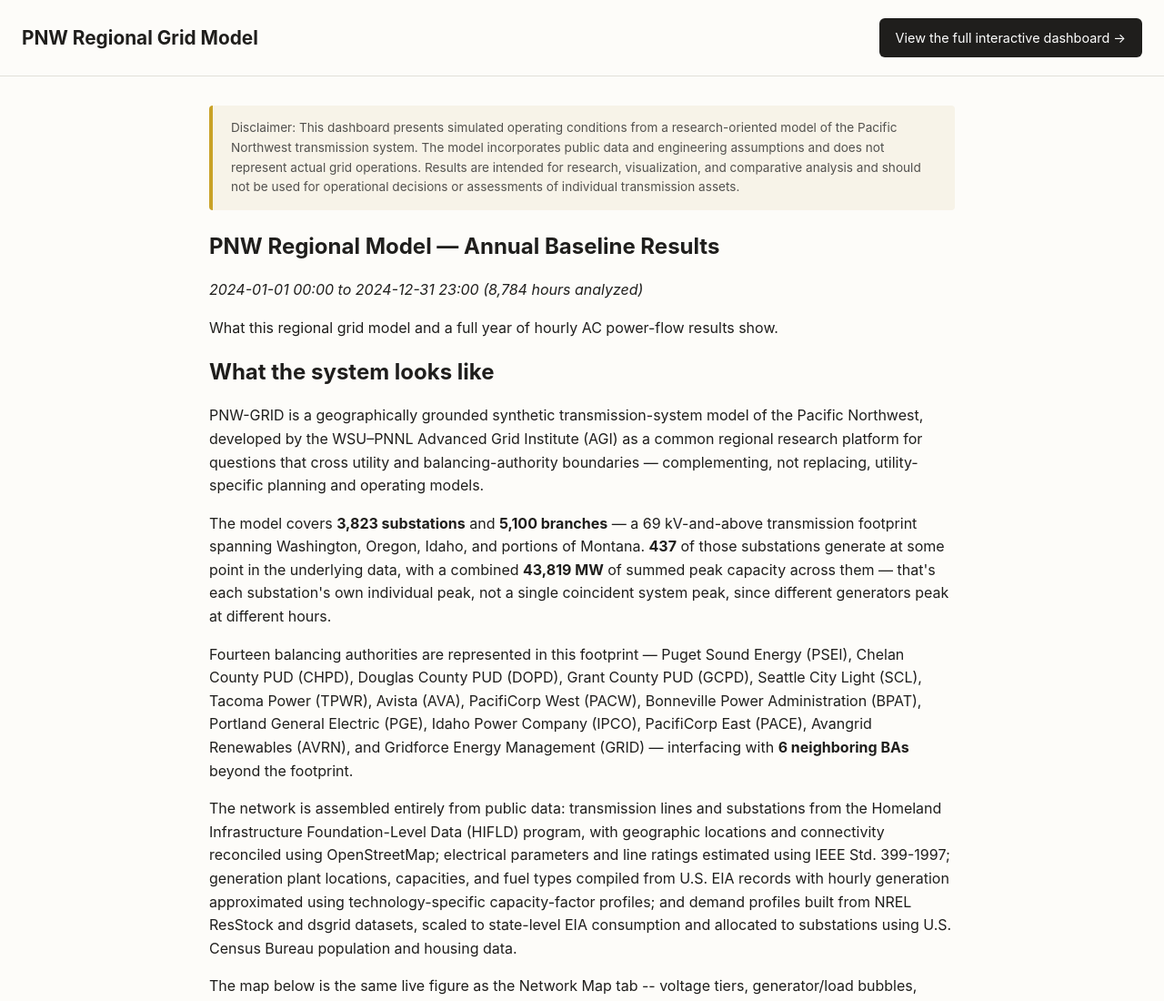
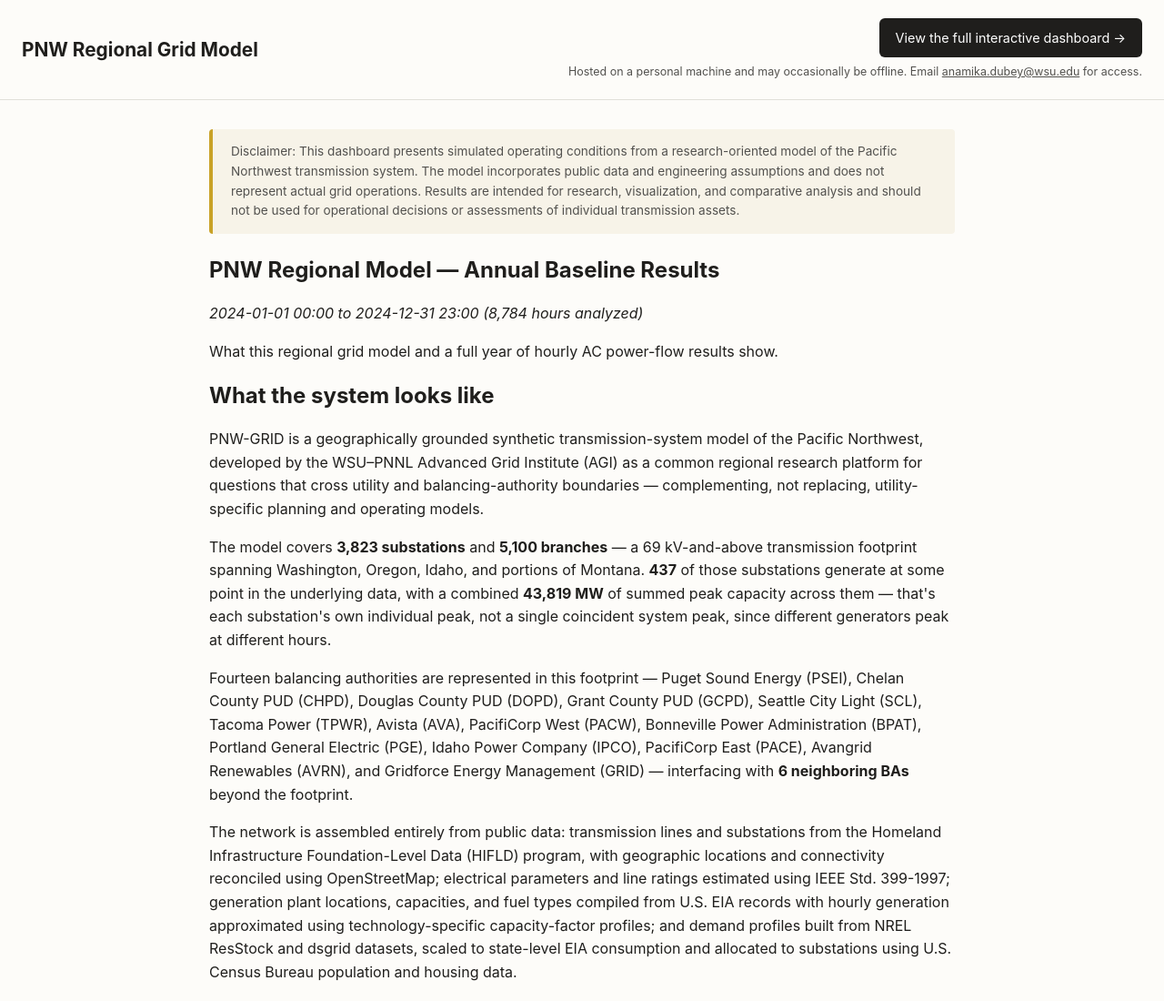
Before and after one commit to anamika-dubey/pnwgridmodel-site, a plain HTML site: page index.html in a window 1280 px wide. Shown: the top 1100 px of the page at 91% size. Drawn offline with Linux system fonts and the light colour scheme.

Commit message:
Add contact disclaimer next to the dashboard link
The live dashboard runs on a personal machine behind a Cloudflare
Tunnel, so it goes offline (showing a raw tunnel error) whenever that
machine sleeps or loses power. Until that's handled at the edge, a
plain note sets visitor expectations and gives them a way to reach out
instead of hitting an unexplained error.

Co-Authored-By: Claude Sonnet 5 <noreply@anthropic.com>

```diff
--- a/index.html
+++ b/index.html
@@ -22,6 +22,7 @@
     gap: 12px;
   }
   header h1 { margin: 0; font-size: 1.3em; }
+  .dashboard-link-group { text-align: right; }
   .dashboard-link {
     display: inline-block;
     padding: 10px 18px;
@@ -33,6 +34,12 @@
     white-space: nowrap;
   }
   .dashboard-link:hover { opacity: 0.85; }
+  .dashboard-link-note {
+    margin: 6px 0 0 0;
+    font-size: 0.78em;
+    color: #52514e;
+  }
+  .dashboard-link-note a { color: #52514e; }
   article { max-width: 820px; margin: 32px auto 64px auto; padding: 0 24px; }
   article img { width: 100%; height: auto; display: block; border-radius: 4px; }
   figure { margin: 24px 0; }
@@ -58,7 +65,11 @@
 <body>
 <header>
   <h1>PNW Regional Grid Model</h1>
-  <a class="dashboard-link" href="https://app.pnwgridmodel.com/">View the full interactive dashboard &rarr;</a>
+  <div class="dashboard-link-group">
+    <a class="dashboard-link" href="https://app.pnwgridmodel.com/">View the full interactive dashboard &rarr;</a>
+    <p class="dashboard-link-note">Hosted on a personal machine and may occasionally be offline.
+      Email <a href="mailto:anamika.dubey@wsu.edu">anamika.dubey@wsu.edu</a> for access.</p>
+  </div>
 </header>
 <article>
 <div class="disclaimer">Disclaimer: This dashboard presents simulated operating conditions from a research-oriented model of the Pacific Northwest transmission system. The model incorporates public data and engineering assumptions and does not represent actual grid operations. Results are intended for research, visualization, and comparative analysis and should not be used for operational decisions or assessments of individual transmission assets.</div>
```
